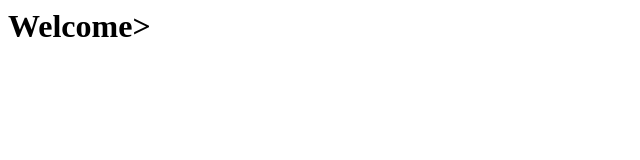
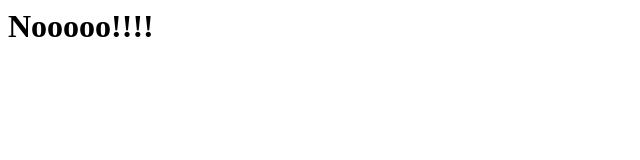
Before and after one commit to akshay-ops/jenkins, a plain HTML site: page index.html in a window 1280 px wide. Shown: the full height of the page, 0-640 px from the left. Drawn offline with Linux system fonts and the light colour scheme.

Commit message:
adding to web hhoks

```diff
--- a/index.html
+++ b/index.html
@@ -1,4 +1,4 @@
 <html>
 <title> jemkins </title>
-<body> <h1> Welcome> </h1>
+<body> <h1> Nooooo!!!! </h1>
 </body>
```
Also changed, not shown: 2 other files.
